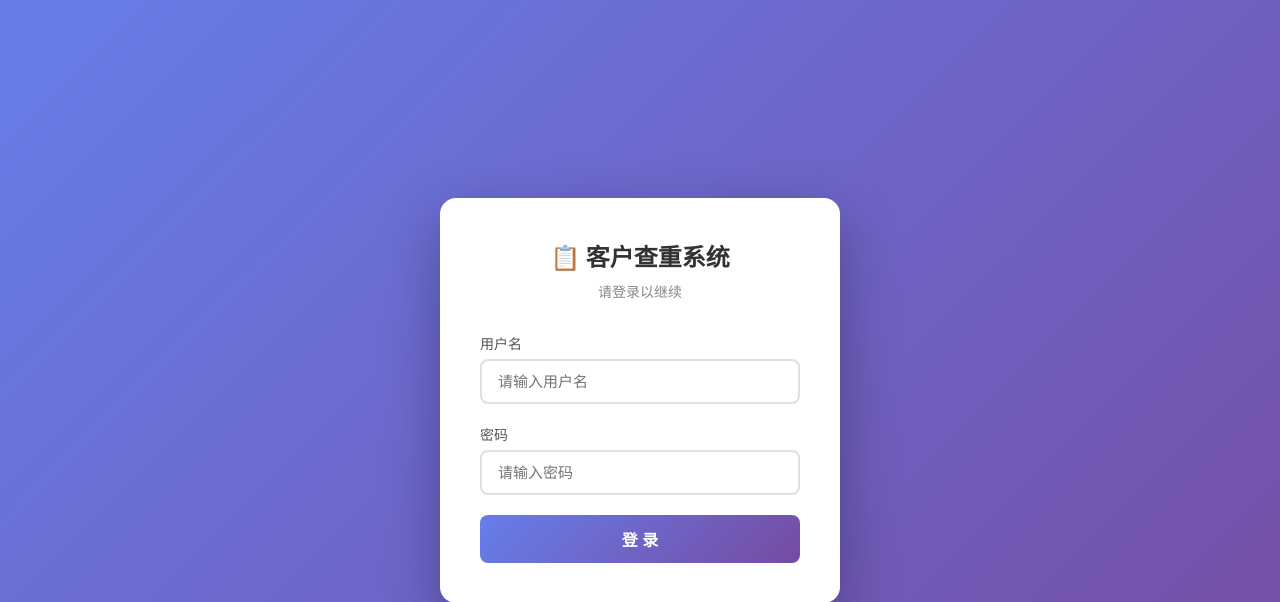
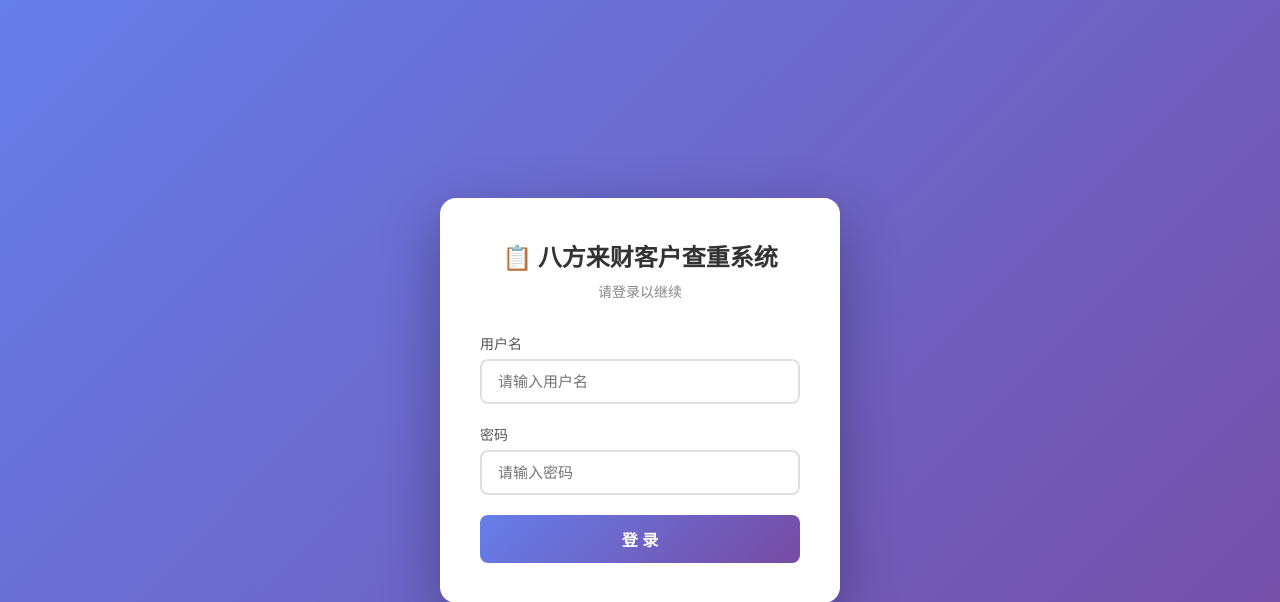
Before and after one commit to hh4bhtrw44-lab/duplicate-checker, a Flask app: page /login in a window 1280 px wide. Shown: the top 602 px of the page. Run offline with Flask 3, Linux system fonts and the light colour scheme; parts of the project's set-up code (start-up, migrations or seed data) failed here and were passed over.

Commit message:
feat: update login title

```diff
--- a/templates/login.html
+++ b/templates/login.html
@@ -3,7 +3,7 @@
 <head>
     <meta charset="UTF-8">
     <meta name="viewport" content="width=device-width, initial-scale=1.0">
-    <title>登录 - 客户查重系统</title>
+    <title>登录 - 八方来财客户查重系统</title>
     <style>
         * { margin: 0; padding: 0; box-sizing: border-box; }
         body {
@@ -79,7 +79,7 @@
 </head>
 <body>
     <div class="login-card">
-        <h1>📋 客户查重系统</h1>
+        <h1>📋 八方来财客户查重系统</h1>
         <p class="subtitle">请登录以继续</p>
         <form id="loginForm">
             <div class="form-group">
```
